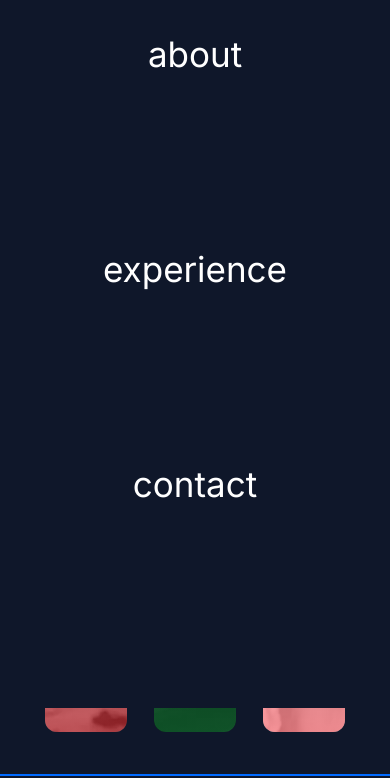
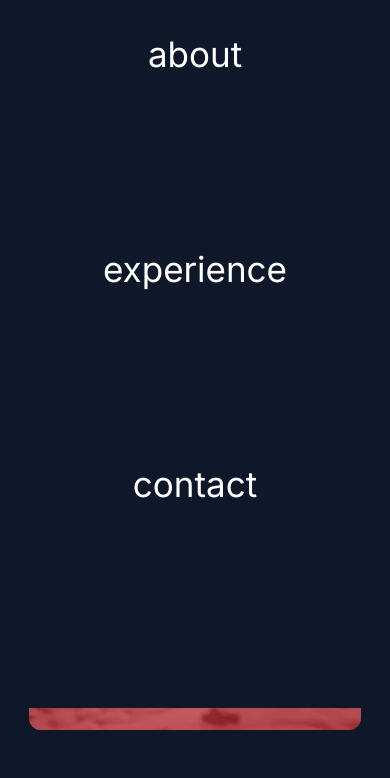
Before and after one commit to JayCodeGitHub/jaycode.pl, a Next.js app: page / in a window 390 px wide. Shown: the part 980-1758 px from the top of the page. Built offline with nearby package versions, Linux system fonts and the light colour scheme.

Commit message:
Styled tiles for Mobile

```diff
--- a/src/components/tile/tile.styles.ts
+++ b/src/components/tile/tile.styles.ts
@@ -1,30 +1,43 @@
 import styled from "styled-components";
 import Image from "next/image";
+import Button from "../button/button.styles";
+
 
 export const StyledWrapper = styled.div`
-    height: 100%;
-    width: 25%;
     position: relative;
+    overflow: hidden;
+    width: 85%;
+    height: 60rem;
     border-radius: 1.2rem;
-    overflow: hidden;
+    ${({ theme }) => theme.mq.tablet} {
+        width: 30%;
+        height: 100%;
+    }
+    ${({ theme }) => theme.mq.desktop} {
+        width: 25%;
+    }
 `
 
-export const StyledLink = styled.div`
+export const StyledLink = styled.a`
     position: absolute;
     top: 0;
+    z-index: 4;
     width: 100%;
     height: 70%;
-    z-index: 4;
+`
+
+export const StyledButton = styled(Button)`
+    width: 100%;
 `
 
 export const StyledTileContent = styled.div`
+    position: absolute;
+    display: flex;
+    flex-direction: column;
+    justify-content: center;
     z-index: 3;
-    position: absolute;
     width: 80%;
     min-height: 30vh;
-    display: flex;
-    justify-content: center;
-    flex-direction: column;
     gap: 5rem;
     bottom: 5rem;
     left: 50%;
@@ -40,24 +53,24 @@ export const StyledDescription = styled.p`
 `
 
 export const StyledGradient = styled.div<{color: string}>`
+    position: absolute;
+    top: 0;
+    z-index: 2;
     background: linear-gradient(${({ color }) => (color == 'pink' ? 'to top,rgba(248, 51, 61, .5),rgba(248, 51, 61, 0) 90%,transparent 50%' : null)});
     background: linear-gradient(${({ color }) => (color == 'green' ? 'to top,rgba(27, 158, 75, .5),rgba(27, 158, 75, 0) 90%,transparent 50%' : null)});
     background: linear-gradient(${({ color }) => (color == 'red' ? 'to top,rgba(241, 27, 37, .5),rgba(241, 27, 37, 0) 90%,transparent 50%' : null)});
     width: 100%;
     height: 100%;
-    top: 0;
-    position: absolute;
-    z-index: 2;
 `
 
 export const StyledBackgroundImage = styled(Image)<{hover: boolean}>`
+    position: absolute;
+    top: 0;
+    z-index: 1;
+    object-fit: cover;
+    object-position: top;
     width: 100%;
     height: 100%;
-    top: 0;
-    position: absolute;
-    object-fit: cover;
-    object-position: top;
-    z-index: 1;
     filter: grayscale(${({ hover }) => (hover ? '0%' : '100%')});
     transform: scale(${({ hover }) => (hover ? '1.1' : '1')});
     transition: all 0.3s ease-in-out;
--- a/src/components/tile/tile.tsx
+++ b/src/components/tile/tile.tsx
@@ -1,13 +1,14 @@
 import { useState } from "react";
 import {
   StyledWrapper,
+  StyledLink,
+  StyledButton,
   StyledTileContent,
   StyledTitle,
   StyledDescription,
   StyledGradient,
   StyledBackgroundImage,
 } from "./tile.styles";
-import Button from "../button/button.styles";
 
 interface TileProps {
   href: string;
@@ -29,7 +30,7 @@ export default function Tile({
   const [hover, setHover] = useState(false);
   return (
     <StyledWrapper>
-      <a
+      <StyledLink
         onMouseOver={() => setHover(true)}
         onMouseOut={() => setHover(false)}
         href={href}
@@ -38,7 +39,9 @@ export default function Tile({
       <StyledTileContent>
         <StyledTitle>{title}</StyledTitle>
         <StyledDescription>{description}</StyledDescription>
-        <Button>Source</Button>
+        <a href={buttonHref}>
+          <StyledButton>Source</StyledButton>
+        </a>
       </StyledTileContent>
       <StyledGradient color={color} />
       <StyledBackgroundImage
--- a/src/components/tiles/tiles.styles.ts
+++ b/src/components/tiles/tiles.styles.ts
@@ -1,16 +1,19 @@
 import styled from "styled-components";
 
-export const StyledOuterWrapper = styled.section``
+export const StyledOuterWrapper = styled.section`
+    padding: 10rem 0;
+`
 
 export const StyledHeader = styled.div`
     display: flex;
+    flex-direction: column;
     justify-content: space-between;
-    flex-direction: column;
     align-items: flex-start;
-    margin: 5rem 20rem;
-    ${({ theme }) => theme.mq.desktop} {
+    margin: 5%;
+    ${({ theme }) => theme.mq.tablet} {
+        flex-direction: row;
         align-items: center;
-        flex-direction: row;
+        margin: 0 15rem;
     }
 `
 
@@ -25,17 +28,18 @@ export const StyledTitle = styled.h2`
 
 export const StyledWrapper = styled.div`
     display: flex;
+    flex-direction: column;
     justify-content: space-around;
-    height: 70vh;
+    align-items: center;
+    gap: 5rem;
     color: white;
     margin: 5vh 0;
-    padding: 0 8%;
-    a {
-        cursor: pointer;
-        position: absolute;
-        top: 0;
-        width: 100%;
-        height: 70%;
-        z-index: 4;
+    padding: 0;
+    ${({ theme }) => theme.mq.tablet} {
+        flex-direction: row;
+        height: 70vh;
+    }
+    ${({ theme }) => theme.mq.bigDesktop} {
+        padding: 0 8%;
     }
 `
--- a/src/components/tiles/tiles.tsx
+++ b/src/components/tiles/tiles.tsx
@@ -10,12 +10,12 @@ import ArrowButton from "../arrowButton/arrowButton";
 
 export default function Tiles() {
   return (
-    <StyledOuterWrapper>
+    <StyledOuterWrapper id="projects">
       <StyledHeader>
         <StyledTitle>Some of my projects</StyledTitle>
         <ArrowButton to="/experience" />
       </StyledHeader>
-      <StyledWrapper id="projects">
+      <StyledWrapper>
         {TilesItems.map(
           ({ href, title, description, buttonHref, color, image }, i) => (
             <Tile
```
